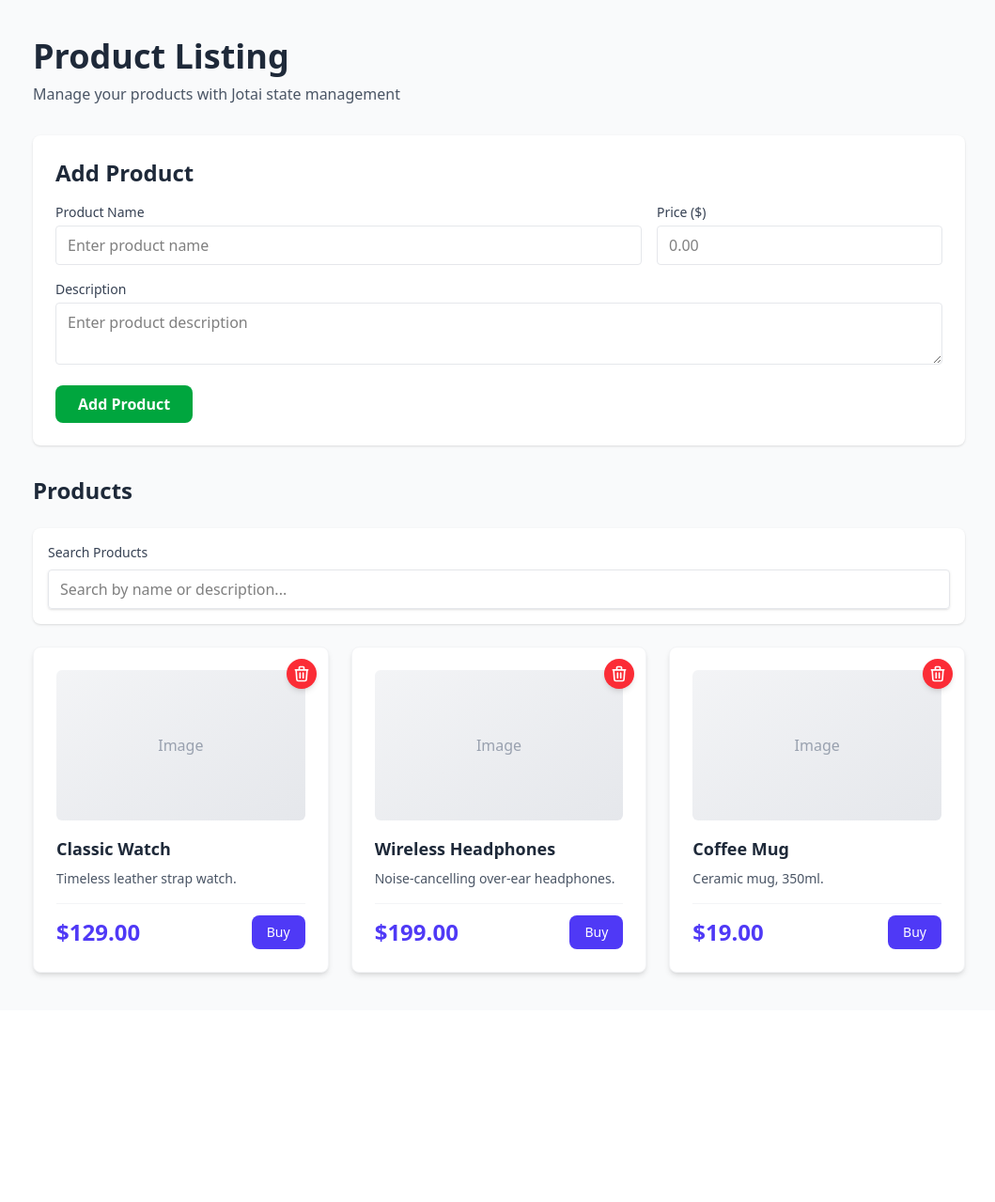
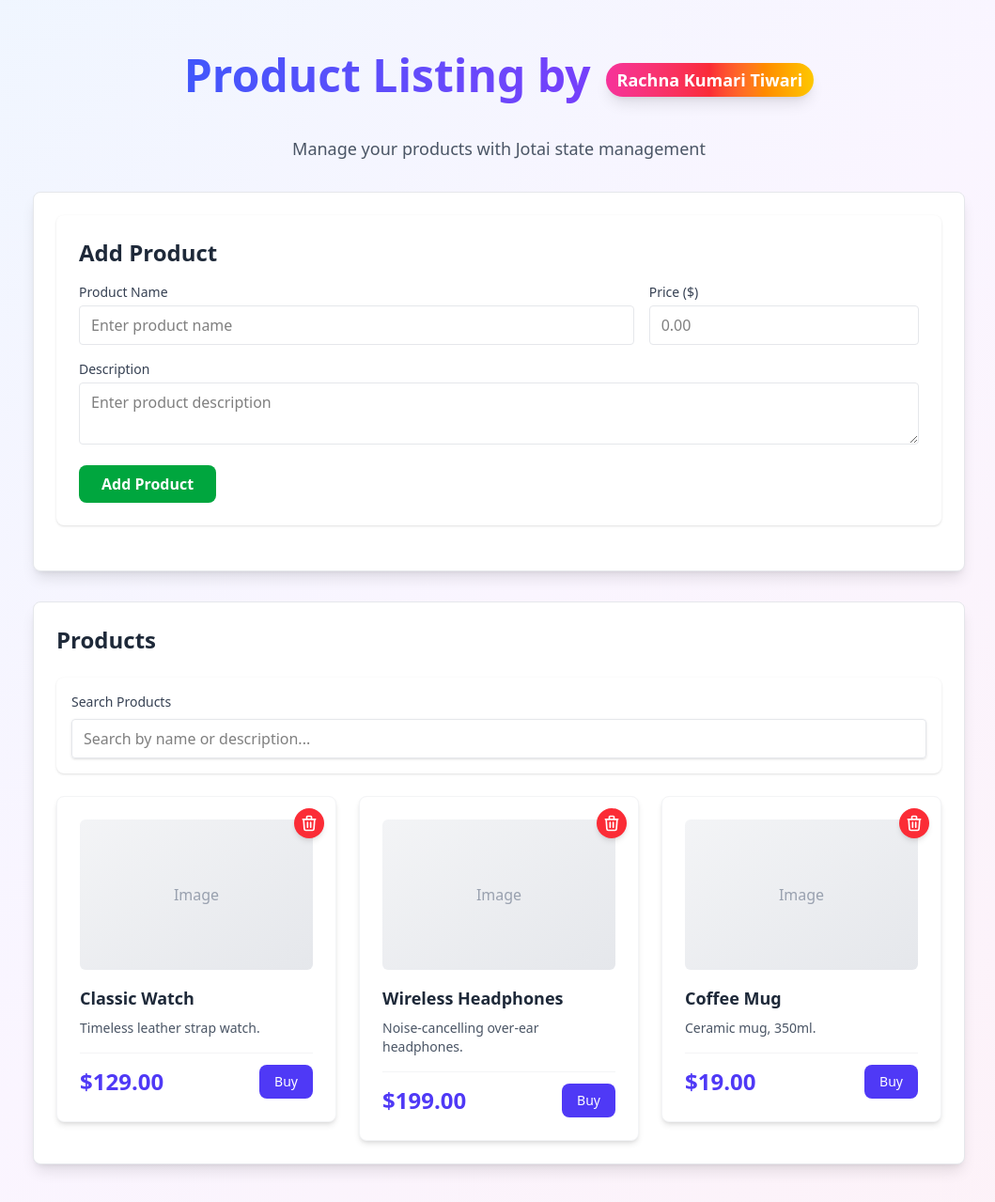
Before and after one commit to rachnatweeny/reactJS-jotai-atom, a React (Vite) app: page / in a window 1280 px wide. Shown: the whole page at 94% size, without its empty margins (109-1168 px from the left). Before the commit the page ends 1075 px from the top, so only its background shows below. Built offline with nearby package versions, Linux system fonts and the light colour scheme.

Commit message:
improve semantic HTML and form UX

```diff
--- a/src/App.jsx
+++ b/src/App.jsx
@@ -4,16 +4,21 @@ import AddProductForm from './components/AddProductForm'
 
 export default function App() {
   return (
-    <div className="min-h-screen bg-gray-50">
+    <div className="min-h-screen bg-gradient-to-br from-blue-50 via-purple-50 to-pink-50">
       <main className="max-w-5xl mx-auto px-4 py-10">
-        <header className="mb-8">
-          <h1 className="text-4xl font-bold text-gray-800 mb-2">Product Listing</h1>
-          <p className="text-base text-gray-600">Manage your products with Jotai state management</p>
+        <header className="mb-8 text-center">
+          <h1 className="text-5xl font-bold bg-gradient-to-r from-blue-600 to-purple-600 bg-clip-text text-transparent mb-6 p-4">
+            Product Listing by
+            <span className="ml-4 inline-block align-middle bg-gradient-to-r from-pink-500 via-red-500 to-yellow-400 text-white px-3 py-1 rounded-full text-lg font-semibold shadow-lg">
+              Rachna Kumari Tiwari
+            </span>
+          </h1>
+          <p className="text-lg text-gray-600">Manage your products with Jotai state management</p>
         </header>
-        <section className="mb-8">
+        <section className="mb-8 bg-white rounded-lg shadow-lg p-6 border border-gray-200 hover:shadow-xl transition-shadow">
           <AddProductForm />
         </section>
-        <section>
+        <section className="bg-white rounded-lg shadow-lg p-6 border border-gray-200">
           <ProductList />
         </section>
       </main>
--- a/src/components/AddProductForm.jsx
+++ b/src/components/AddProductForm.jsx
@@ -50,9 +50,8 @@ export default function AddProductForm() {
               value={form.name}
               onChange={handleChange}
               placeholder="Enter product name"
-              required
               aria-required="true"
-              className="w-full px-3 py-2 border border-gray-200 rounded cursor-pointer focus:outline-none focus:ring-2 focus:ring-green-500"
+              className="w-full px-3 py-2 border border-gray-200 rounded focus:outline-none focus:ring-2 focus:ring-green-500"
             />
           </div>
           <div>
@@ -67,10 +66,8 @@ export default function AddProductForm() {
               placeholder="0.00"
               type="number"
               step="0.01"
-              min="0"
-              required
               aria-required="true"
-              className="w-full px-3 py-2 border border-gray-200 rounded cursor-pointer focus:outline-none focus:ring-2 focus:ring-green-500"
+              className="w-full px-3 py-2 border border-gray-200 rounded focus:outline-none focus:ring-2 focus:ring-green-500"
             />
           </div>
           <div className="col-span-1 sm:col-span-3">
@@ -83,7 +80,7 @@ export default function AddProductForm() {
               value={form.description}
               onChange={handleChange}
               placeholder="Enter product description"
-              className="w-full px-3 py-2 border border-gray-200 rounded cursor-pointer focus:outline-none focus:ring-2 focus:ring-green-500"
+              className="w-full px-3 py-2 border border-gray-200 rounded focus:outline-none focus:ring-2 focus:ring-green-500"
             />
           </div>
         </fieldset>
--- a/src/components/ProductList.jsx
+++ b/src/components/ProductList.jsx
@@ -11,7 +11,7 @@ export default function ProductList() {
   return (
     <section aria-labelledby="products-title">
       <h2 id="products-title" className="text-2xl font-semibold mb-6 text-gray-800">Products</h2>
-      <form className="mb-6 bg-white p-4 rounded-lg shadow" aria-label="Search products">
+      <form className="mb-6 bg-white p-4 rounded-lg shadow" aria-label="Search products" role="search">
         <label htmlFor="search-products" className="block text-sm font-medium text-gray-700 mb-2">
           Search Products
         </label>
@@ -21,7 +21,7 @@ export default function ProductList() {
           onChange={(e) => setSearch(e.target.value)}
           placeholder="Search by name or description..."
           maxLength="50"
-          className="w-full px-3 py-2 border border-gray-200 rounded shadow-sm focus:outline-none focus:ring-2 focus:ring-indigo-300 cursor-pointer"
+          className="w-full px-3 py-2 border border-gray-200 rounded shadow-sm focus:outline-none focus:ring-2 focus:ring-indigo-300"
         />
       </form>
 
@@ -30,9 +30,10 @@ export default function ProductList() {
           <p className="text-gray-500 text-lg">No products found. Try adjusting your search or add a new product.</p>
         </div>
       ) : (
-        <div className="grid grid-cols-1 sm:grid-cols-2 lg:grid-cols-3 gap-6" role="list">
+        <ul className="grid grid-cols-1 sm:grid-cols-2 lg:grid-cols-3 gap-6" role="list">
           {products.map((p) => (
-            <article key={p.id} className="bg-white rounded-lg shadow-md p-6 relative hover:shadow-2xl transition-all duration-300 transform hover:scale-105 hover:-translate-y-2 border border-gray-100 hover:border-indigo-300" role="listitem">
+            <li key={p.id}>
+              <article className="bg-white rounded-lg shadow-md p-6 relative hover:shadow-2xl transition-all duration-300 transform hover:scale-105 hover:-translate-y-2 border border-gray-100 hover:border-indigo-300">
               <button
                 onClick={() => deleteProduct(p.id)}
                 className="absolute top-3 right-3 bg-red-500 hover:bg-red-600 text-white rounded-full w-8 h-8 flex items-center justify-center transition-all hover:scale-110 shadow-md cursor-pointer"
@@ -54,9 +55,10 @@ export default function ProductList() {
                 </span>
                 <button className="text-sm bg-indigo-600 text-white px-4 py-2 rounded-lg hover:bg-indigo-700 cursor-pointer transition-all hover:shadow-lg transform hover:scale-105 font-medium" aria-label={`Buy ${p.name}`}>Buy</button>
               </div>
-            </article>
+              </article>
+            </li>
           ))}
-        </div>
+        </ul>
       )}
     </section>
   )
```
